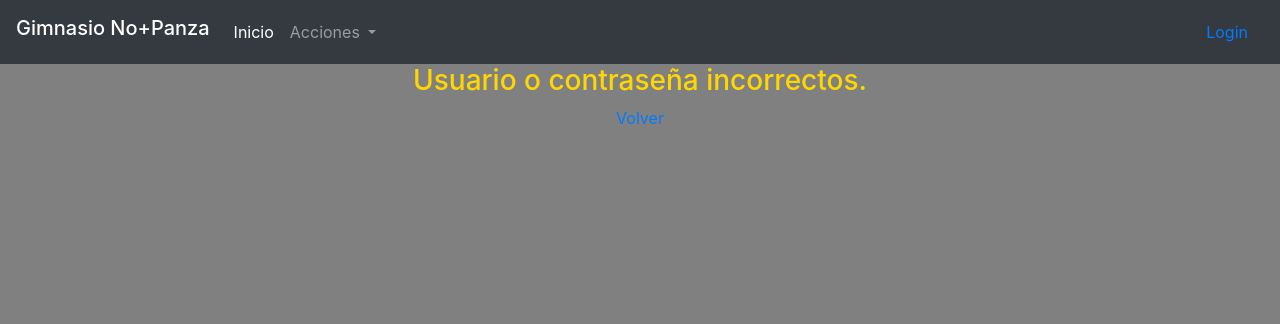
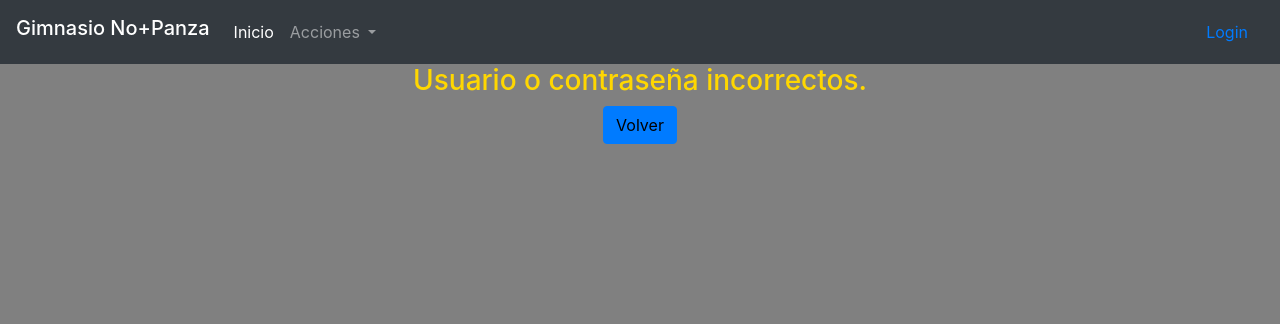
Before and after one commit to JoseManuelJimenezTrujillo/proyecto_GYM, a PHP site: page /login.php in a window 1280 px wide. Shown: the top 324 px of the page. Run offline with PHP 8.4, Linux system fonts and the light colour scheme; data that the repository does not hold is empty.

Commit message:
se arregla boton de error

```diff
--- a/index.php
+++ b/index.php
@@ -46,7 +46,7 @@
 			<input type="password" class="input" placeholder="Contraseña" name="contraseña" required>
 			<button type="submit" class="button">Iniciar sesión</button>
 		</form>
-		<div class="signup"><a href="crearcuenta.php">Crear cuenta nueva</a></div>
+
 
 	</div>
 </body>
--- a/login.php
+++ b/login.php
@@ -72,7 +72,7 @@ if ($fila){
     echo "<h3>Usuario o contraseña incorrectos.</h3>";
     echo "</div>";
     echo "<div class='d-flex justify-content-center justify-content-sm-center justify-content-md-center justify-content-lg-center justify-content-xl-center' style='width:100%'>";
-    echo "<p><a href='index.php'> Volver</a></p>";
+    echo "<p><p><a href='index.php' class='btn btn-primary'>Volver</a></p>";
     echo "</div>";
 }
 
```
